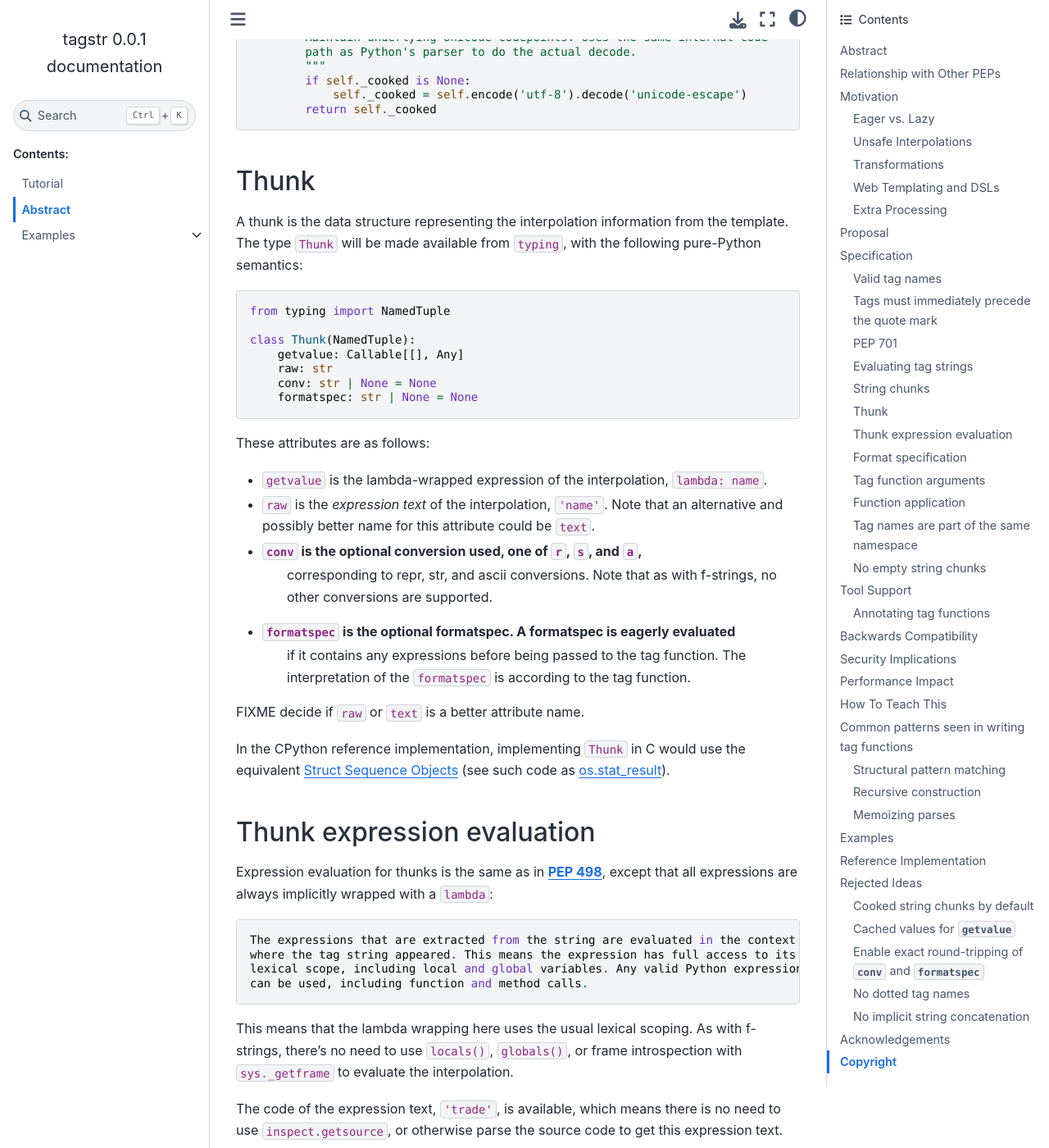
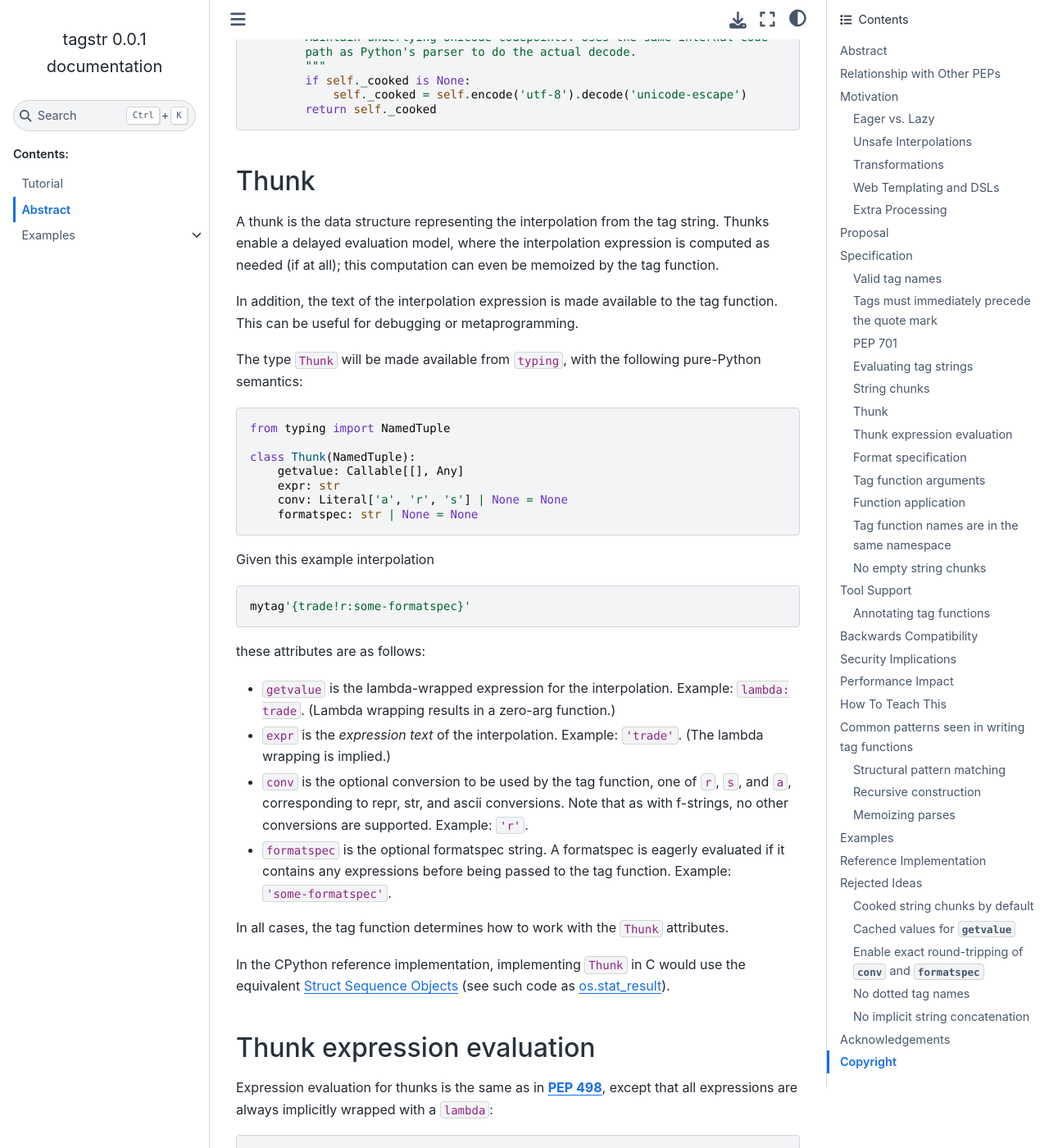
Before and after one commit to jimbaker/tagstr, a Sphinx documentation site: the page built from docs/pep.rst, in a window 1280 px wide and 1400 px high, scrolled down 5810 px. Shown: the whole window at 82% size. Built offline with Sphinx 7.4.7 and the Sphinx Book theme 1.1.4, drawn with Linux system fonts in a browser that asks for light colours; some of the changed text lies outside the part shown.

Commit message:
More content on thunks (#30)

```diff
--- a/docs/pep.rst
+++ b/docs/pep.rst
@@ -285,8 +285,15 @@ equivalent:
 Thunk
 -----
 
-A thunk is the data structure representing the interpolation information from
-the template. The type ``Thunk`` will be made available from ``typing``, with
+A thunk is the data structure representing the interpolation from the tag
+string. Thunks enable a delayed evaluation model, where the interpolation
+expression is computed as needed (if at all); this computation can even be
+memoized by the tag function.
+
+In addition, the text of the interpolation expression is made available to the
+tag function. This can be useful for debugging or metaprogramming.
+
+The type ``Thunk`` will be made available from ``typing``, with
 the following pure-Python semantics:
 
 .. code-block:: python
@@ -295,27 +302,35 @@ the following pure-Python semantics:
 
     class Thunk(NamedTuple):
         getvalue: Callable[[], Any]
-        raw: str
-        conv: str | None = None
+        expr: str
+        conv: Literal['a', 'r', 's'] | None = None
         formatspec: str | None = None
 
-These attributes are as follows:
+Given this example interpolation
 
-* ``getvalue`` is the lambda-wrapped expression of the interpolation, ``lambda:
-  name``.
+.. code-block:: python
 
-* ``raw`` is the *expression text* of the interpolation, ``'name'``. Note that
-  an alternative and possibly better name for this attribute could be ``text``.
+    mytag'{trade!r:some-formatspec}'
 
-* ``conv`` is the optional conversion used, one of ``r``, ``s``, and ``a``,
-   corresponding to repr, str, and ascii conversions. Note that as with
-   f-strings, no other conversions are supported.
+these attributes are as follows:
 
-* ``formatspec`` is the optional formatspec. A formatspec is eagerly evaluated
-   if it contains any expressions before being passed to the tag function. The
-   interpretation of the ``formatspec`` is according to the tag function.
+* ``getvalue`` is the lambda-wrapped expression for the interpolation. Example:
+  ``lambda: trade``. (Lambda wrapping results in a zero-arg function.)
 
-FIXME decide if ``raw`` or ``text`` is a better attribute name.
+* ``expr`` is the *expression text* of the interpolation. Example: ``'trade'``.
+  (The lambda wrapping is implied.)
+
+* ``conv`` is the optional conversion to be used by the tag function, one of
+  ``r``, ``s``, and ``a``, corresponding to repr, str, and ascii conversions.
+  Note that as with f-strings, no other conversions are supported. Example:
+  ``'r'``.
+
+* ``formatspec`` is the optional formatspec string. A formatspec is eagerly
+  evaluated if it contains any expressions before being passed to the tag
+  function. Example: ``'some-formatspec'``.
+
+In all cases, the tag function determines how to work with the ``Thunk``
+attributes.
 
 In the CPython reference implementation, implementing ``Thunk`` in C would
 use the equivalent `Struct Sequence Objects
@@ -401,11 +416,11 @@ is equivalent to
 
     mytag('Hi, ', (lambda: name, 'name', None, None), '!')
 
-Tag names are part of the same namespace
-----------------------------------------
+Tag function names are in the same namespace
+--------------------------------------------
 
-Because tag functions are simply callables on a sequence of strings and thunks,
-it is possible to write code like the following:
+Because tag functions are simply callables on a sequence of string chunks and
+thunks, it is possible to write code like the following:
 
 .. code-block:: python
 
@@ -427,7 +442,7 @@ string. For example:
 
     mytag'{a}{b}{c}'
 
-results in:
+results in this desugaring:
 
 .. code-block:: python
 
@@ -453,17 +468,35 @@ Annotating tag functions
 ------------------------
 
 Tag functions can be annotated in a number of ways, such as to support an IDE or
-a linter for the underlying DSL. For example:
+a linter for the underlying DSL. For example, both PyCharm and VSCode have specific support
+for embedding DSLs:
+
+* PyCharm call this `language injections
+  <https://www.jetbrains.com/help/pycharm/using-language-injections.html>`_.
+
+* VScode calls this `embedded languages
+  <https://code.visualstudio.com/api/language-extensions/embedded-languages>`_.
+
+GitHub also uses a `registry of known languages
+<https://github.com/github-linguist/linguist/blob/master/lib/linguist/languages.yml>`_,
+as part of its Linguist project, which could be potentially leveraged.
+
+ For example, let's define a convention for defining an embedded DSL with
+ respect to Linguist. We will use function annotations introduced by :pep:`593`:
 
 .. code-block:: python
 
-    from dataclasses import dataclass, field
-    from typing import Chunk, Thunk
-
     @dataclass
     class Language:
-        mimetype: str  # standard language name
-        raw: bool  # whether the string will be used as-is (raw) or cooked by decoding
+        linguist: str  # standard language name/alias known to GitHub's Linguist
+        cooked: bool = True
+
+    type HTML = Annotated[T, 'language': 'HTML', 'registry': 'linguist']
+
+This can then be put together with a DOM class for HTML (this comes from one of
+the tag string examples):
+
+.. code-block:: python
 
     HtmlChildren = list[str, 'HtmlNode']
     HtmlAttributes = dict[str, Any]
@@ -473,12 +506,16 @@ a linter for the underlying DSL. For example:
         tag: str | Callable[..., HtmlNode] = ''
         attributes: HtmlAttributes = field(default_factory=dict)
         children: HtmlChildren = field(default_factory=list)
-    ...
+        ...
 
-    type HTML = Annotated[T, Language(mimetype='text/html', raw=False)]
+Then combine together to indicate that the tag function ``html`` works with an
+embedded DSL that supports HTML:
+
+.. code-block:: python
 
     def html(*args: Chunk | Thunk) -> HTML[HtmlNode]:
-        # process any chunks as cooked strings
+        # process any chunks as cooked strings that are HTML fragments,
+        # and should be parsed/linted/highlighted accordingly
         ...
 
 
@@ -522,7 +559,7 @@ best practice for many tag function implementations:
             match arg:
                 case str():
                     ... # handle each string chunk
-                case getvalue, raw, conv, format:
+                case getvalue, expr, conv, formatspec:
                     ... # handle each interpolation
 
 Recursive construction
@@ -673,7 +710,7 @@ complicated and is thus rejected.
 Acknowledgements
 ================
 
-FIXME
+FIXME include contributors to this repo, including commenters on issues
 
 Copyright
 =========
```
Also changed, not shown: other parts of docs/pep.rst (+4 -4 lines).
